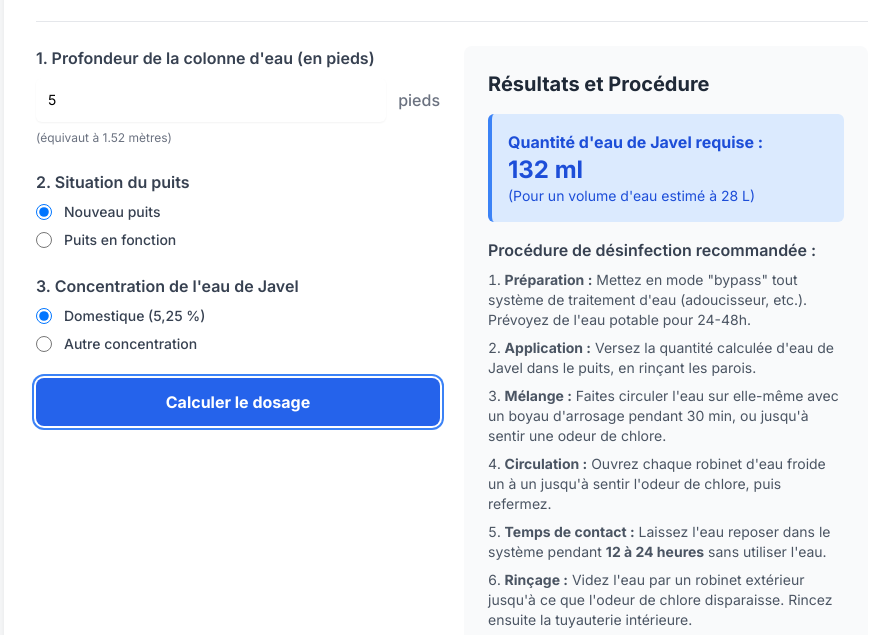
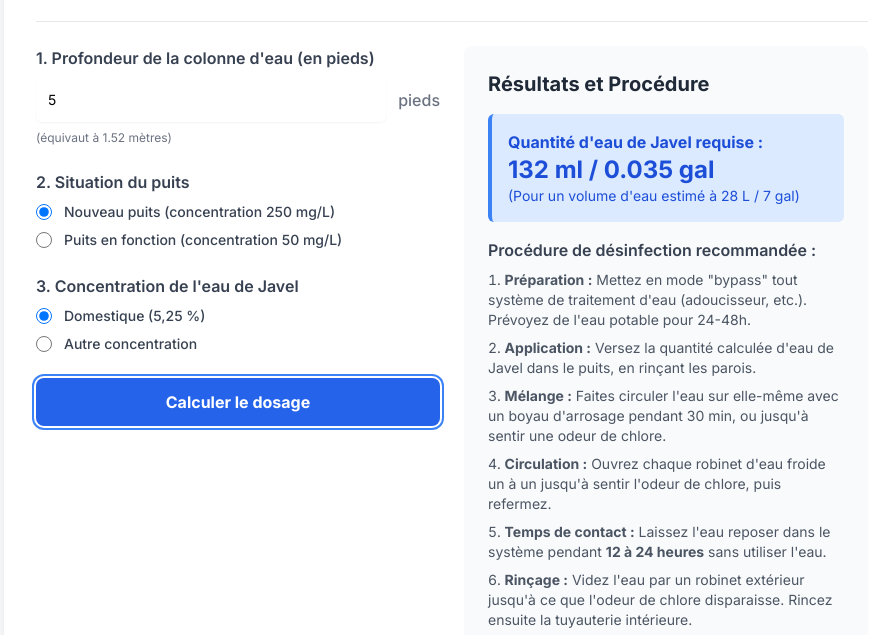
Before and after one commit to MaxSolinas/Well-Disinfection-Calculator, a plain HTML site: page index.html in a window 1280 px wide. Both pictures are taken after typing "5" into the empty fields and a click on the button "Calculer le dosage". Shown: the part 143-778 px from the top of the page, without its empty margins (188-1063 px from the left). Drawn offline with nearby package versions, Linux system fonts and the light colour scheme.

Commit message:
Update index.html

```diff
--- a/index.html
+++ b/index.html
@@ -68,11 +68,11 @@
                         <div class="space-y-2">
                             <div class="flex items-center">
                                 <input id="new-well" name="well-type" type="radio" value="new" class="h-4 w-4 border-gray-300 text-blue-600 focus:ring-blue-500" checked>
-                                <label for="new-well" class="ml-3 block text-sm font-medium text-gray-700">Nouveau puits</label>
+                                <label for="new-well" class="ml-3 block text-sm font-medium text-gray-700">Nouveau puits (concentration 250 mg/L)</label>
                             </div>
                             <div class="flex items-center">
                                 <input id="existing-well" name="well-type" type="radio" value="existing" class="h-4 w-4 border-gray-300 text-blue-600 focus:ring-blue-500">
-                                <label for="existing-well" class="ml-3 block text-sm font-medium text-gray-700">Puits en fonction</label>
+                                <label for="existing-well" class="ml-3 block text-sm font-medium text-gray-700">Puits en fonction (concentration 50 mg/L)</label>
                             </div>
                         </div>
                     </fieldset>
@@ -131,7 +131,7 @@
                 </div>
 
                 <div class="mt-4 text-xs text-gray-500 border-t pt-4">
-                    <strong>Avis :</strong> Ce calculateur est un outil d'aide. Il ne remplace pas l'avis d'un professionnel qualifié. Les résultats sont basés sur un puits standard de 6 pouces de diamètre.
+                    <strong>Avis :</strong> Ce calculateur est un outil d'aide. Il ne remplace pas l'avis d'un puisatier ou d'un professionnel qualifié. Les résultats sont basés sur un puits standard de 6 pouces de diamètre.
                 </div>
             </div>
         </div>
@@ -153,6 +153,7 @@
 
         // --- Constantes de conversion ---
         const FEET_TO_METERS = 0.3048;
+        const LITERS_TO_US_GALLONS = 0.264172;
 
         // --- Logique du widget ---
 
@@ -206,36 +207,32 @@
             }
 
             // --- Calculs ---
-
-            // *** CORRECTION DE LA LOGIQUE ICI ***
-            // Déterminer la concentration cible en mg/L selon le type de puits
             const wellType = document.querySelector('input[name="well-type"]:checked').value;
             let targetChlorineConcentrationMgPerL;
 
             if (wellType === 'new') {
-                targetChlorineConcentrationMgPerL = 250; // Concentration pour un NOUVEAU puits
+                targetChlorineConcentrationMgPerL = 250;
             } else {
-                targetChlorineConcentrationMgPerL = 50;   // Concentration pour un puits EXISTANT
+                targetChlorineConcentrationMgPerL = 50;
             }
 
-            // Volume d'eau pour un puits de 6": ~5.56 Litres par pied de hauteur.
             const LITERS_PER_FOOT_IN_6_INCH_WELL = 5.56;
             const waterVolumeLiters = waterDepthFeet * LITERS_PER_FOOT_IN_6_INCH_WELL;
+            const waterVolumeGallons = waterVolumeLiters * LITERS_TO_US_GALLONS;
 
-            // Convertir la concentration de l'eau de Javel de % en mg/L
             const bleachConcentrationMgPerL = bleachConcentration * 10000;
 
-            // Calculer la quantité d'eau de Javel nécessaire en litres
             const requiredBleachLiters = (waterVolumeLiters * targetChlorineConcentrationMgPerL) / bleachConcentrationMgPerL;
             const requiredBleachMilliliters = requiredBleachLiters * 1000;
+            const requiredBleachGallons = requiredBleachLiters * LITERS_TO_US_GALLONS;
 
             // --- Affichage des résultats ---
             if (requiredBleachLiters >= 1) {
-                resultText.textContent = `${requiredBleachLiters.toFixed(2)} Litres`;
+                resultText.textContent = `${requiredBleachLiters.toFixed(2)} L  /  ${requiredBleachGallons.toFixed(2)} gal`;
             } else {
-                resultText.textContent = `${Math.round(requiredBleachMilliliters)} ml`;
+                resultText.textContent = `${Math.round(requiredBleachMilliliters)} ml  /  ${requiredBleachGallons.toFixed(3)} gal`;
             }
-            resultSubtext.textContent = `(Pour un volume d'eau estimé à ${Math.round(waterVolumeLiters)} L)`;
+            resultSubtext.textContent = `(Pour un volume d'eau estimé à ${Math.round(waterVolumeLiters)} L / ${Math.round(waterVolumeGallons)} gal)`;
 
             resultsContainer.classList.add('visible');
             resultsContainer.scrollIntoView({ behavior: 'smooth', block: 'start' });
```
